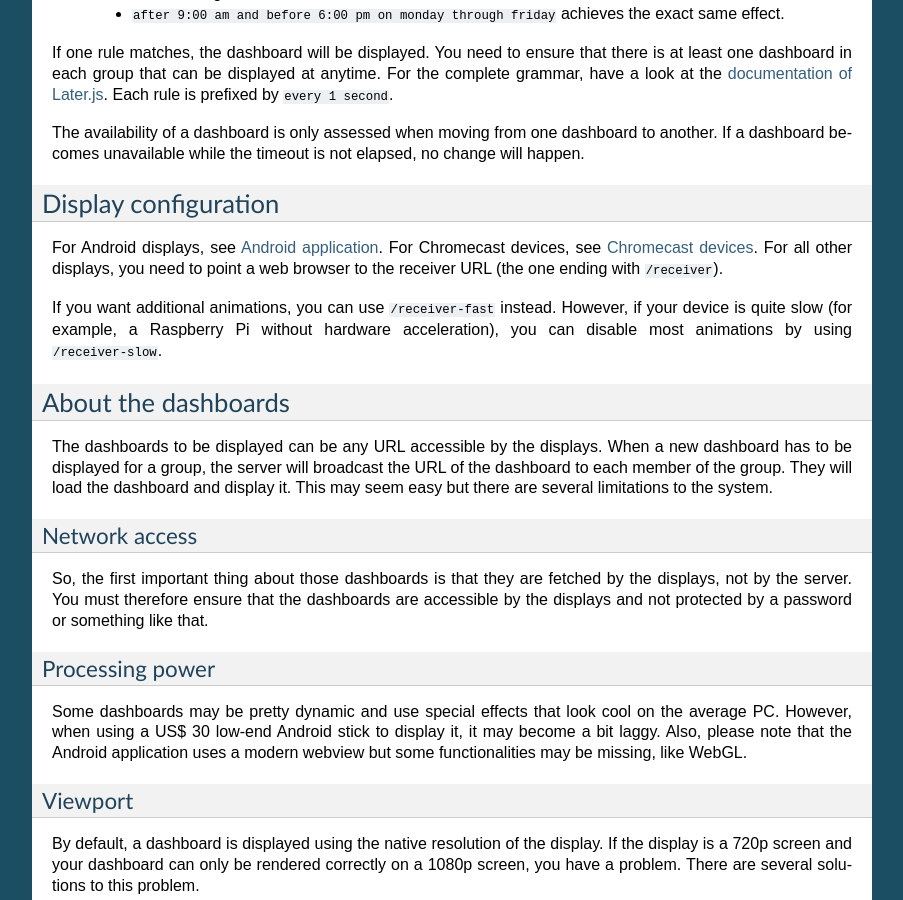
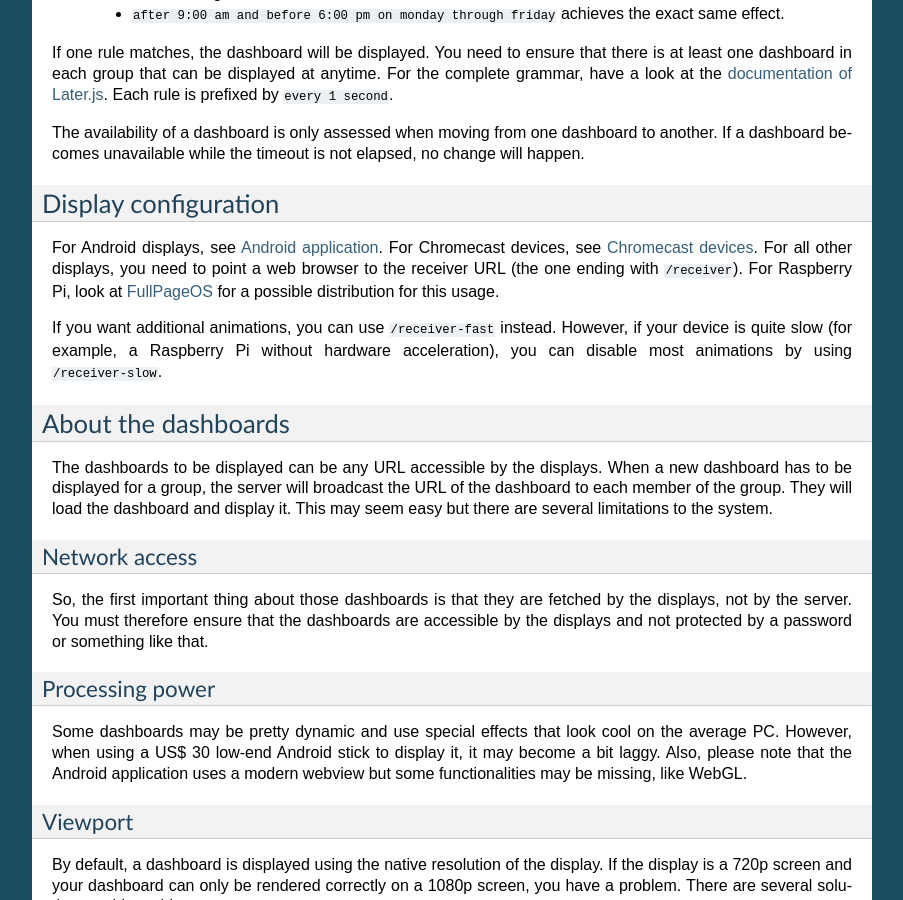
Before and after one commit to vincentbernat/dashkiosk, a Sphinx documentation site: the page built from docs/usage.rst, in a window 1280 px wide and 900 px high, scrolled down 4689 px. Shown: the whole window, without its empty margins (198-1101 px from the left). Built offline with Sphinx 7.4.7, drawn with Linux system fonts in a browser that asks for light colours.

Commit message:
doc: add a link to FullPageOS for RPI

```diff
--- a/docs/usage.rst
+++ b/docs/usage.rst
@@ -228,7 +228,11 @@ Display configuration
 
 For Android displays, see :ref:`android`. For Chromecast devices, see
 :ref:`chromecast`. For all other displays, you need to point a web
-browser to the receiver URL (the one ending with ``/receiver``).
+browser to the receiver URL (the one ending with ``/receiver``). For
+Raspberry Pi, look at `FullPageOS`_ for a possible distribution for
+this usage.
+
+.. _FullPageOS: https://github.com/guysoft/FullPageOS
 
 If you want additional animations, you can use ``/receiver-fast``
 instead. However, if your device is quite slow (for example, a
```
